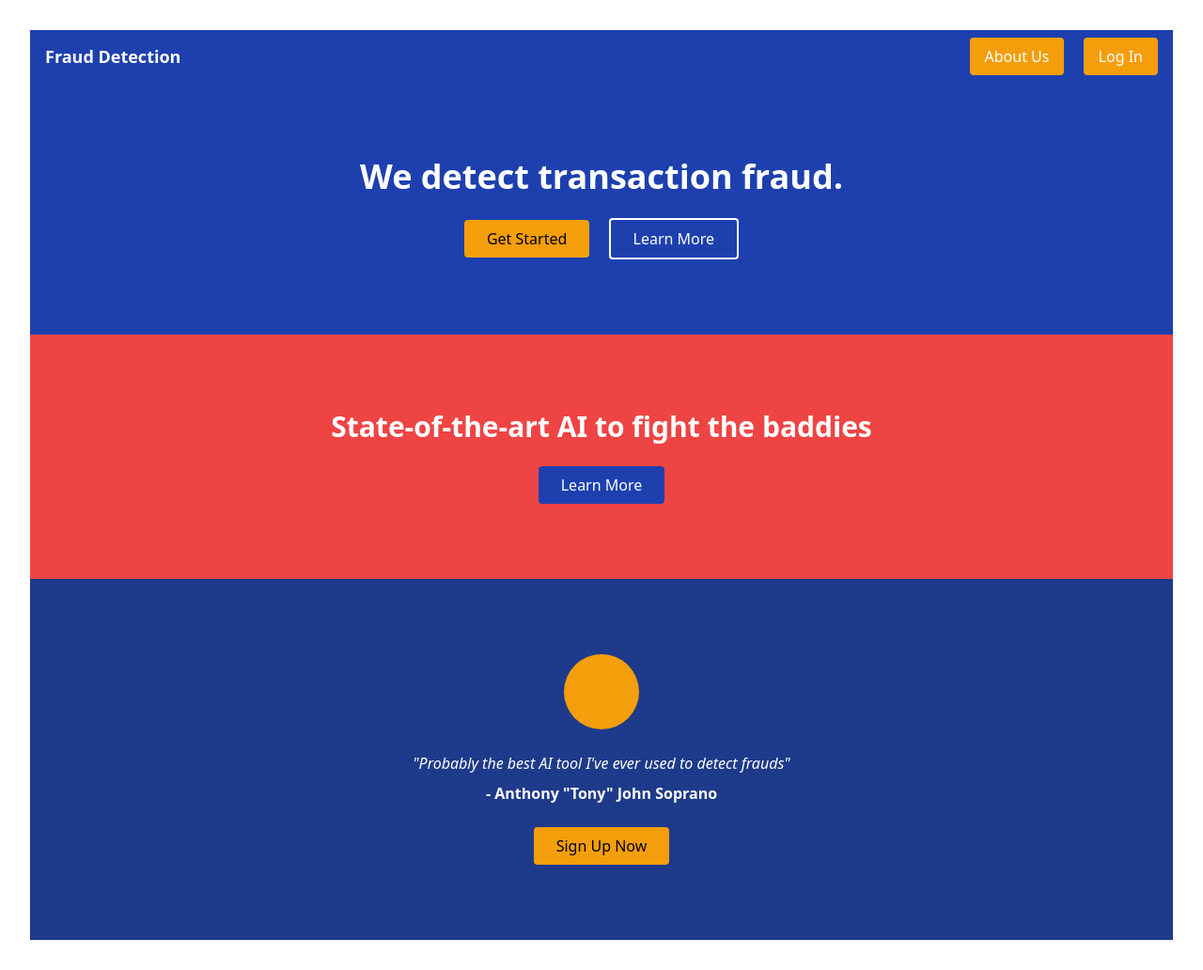
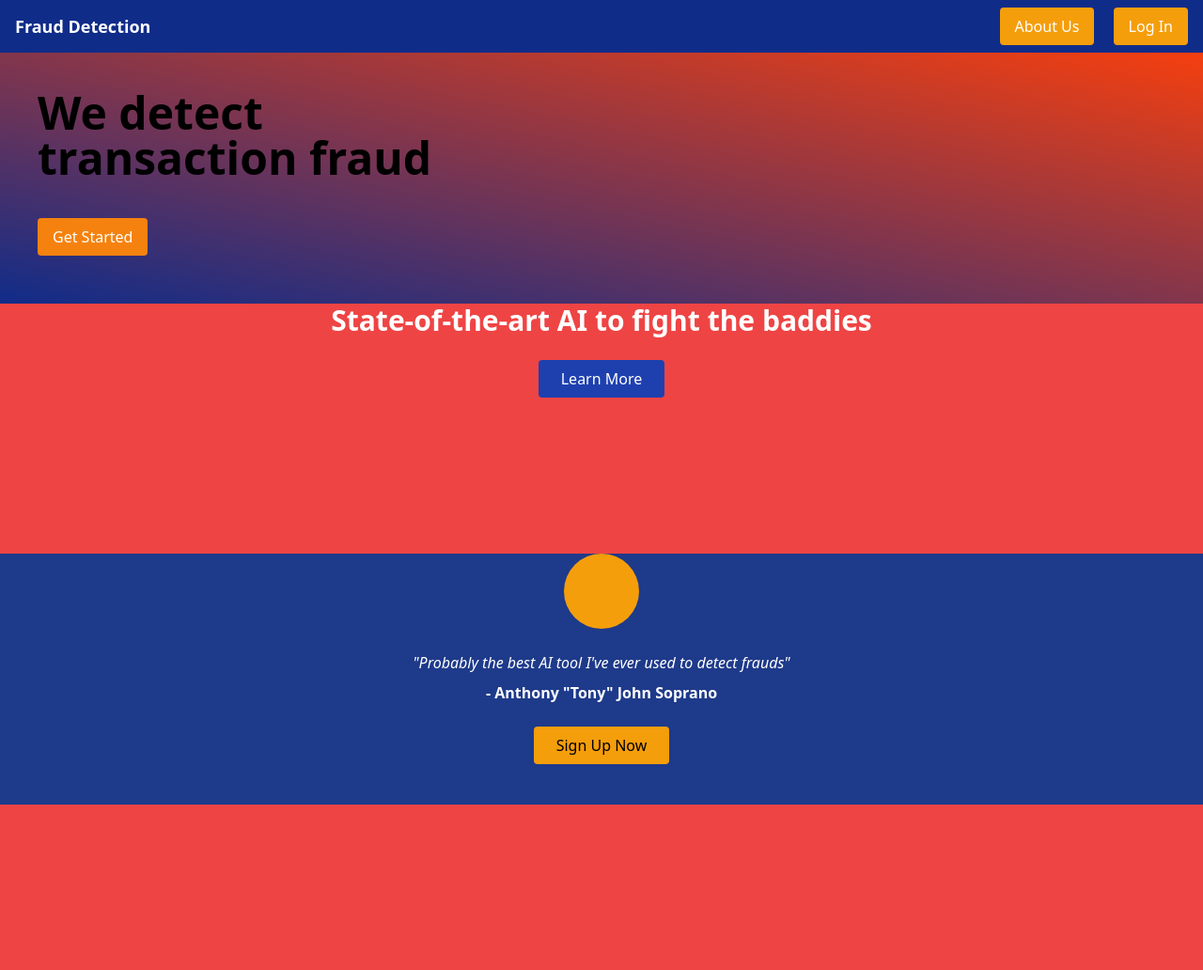
Before and after one commit to jnsltk/fraud_detection, a Django app: page /core/ in a window 1280 px wide. Shown: the whole page at 94% size. After the commit the page ends 856 px from the top, so only its background shows below. Run offline with Django 5.2, Linux system fonts and the light colour scheme; some libraries are stand-ins or nearby versions.

Commit message:
#7 Fix styling of the home page. there are still fixes left

```diff
--- a/fraud_detection/core/templates/base_generic.html
+++ b/fraud_detection/core/templates/base_generic.html
@@ -12,7 +12,7 @@
 <body class="bg-slate-100 font-sans leading-normal tracking-normal">
 
     <!-- Main Content -->
-    <div class="bg-white p-6 md:p-8">
+    <div class="bg-white h-dvh">
         {% block content %}
         <!-- Content will be injected here -->
         {% endblock %}
--- a/fraud_detection/core/templates/home_page/home_page.html
+++ b/fraud_detection/core/templates/home_page/home_page.html
@@ -1,20 +1,17 @@
 <!-- Hero Section -->
-<div class="text-center py-20 bg-blue-800 text-white">
-    <h1 class="text-4xl font-bold">We detect transaction fraud.</h1>
-    <div class="mt-6 space-x-4">
+<div class="relative bg-gradient-to-bl from-[#f53f0f] to-[#102c89] h-1/3 text-center">
+    <h1 class="text-5xl font-bold text-left pl-10 pt-10">We detect</h1>
+    <h1 class="text-5xl font-bold text-left pl-10" >transaction fraud</h1>
+    <div class="flex px-10 py-10 justify-content-start">
         <button
-            class="px-6 py-2 bg-amber-500 rounded text-black hover:bg-red-600 transition-colors">
+            class="px-4 py-2 bg-[#F5820F] rounded text-white hover:bg-red-600 transition-colors">
             Get Started
-        </button>
-        <button
-            class="px-6 py-2 bg-transparent border-2 border-white rounded hover:bg-white hover:text-blue-800 transition-colors">
-            Learn More
         </button>
     </div>
 </div>
 
 <!-- Call-to-Action Section -->
-<div class="text-center py-20 bg-red-500 text-white">
+<div class="text-center h-1/3 bg-red-500 text-white">
     <h2 class="text-3xl font-bold">State-of-the-art AI to fight the baddies</h2>
     <button
         class="mt-6 px-6 py-2 bg-blue-800 rounded hover:bg-blue-900 transition-colors">
@@ -23,7 +20,7 @@
 </div>
 
 <!-- Testimonial Section -->
-<div class="text-center py-20 bg-blue-900 text-white">
+<div class="text-center h-1/3 bg-blue-900 text-white">
     <div class="mx-auto rounded-full bg-amber-500 w-20 h-20"></div>
     <blockquote class="mt-6 italic">"Probably the best AI tool I've ever used to detect frauds"</blockquote>
     <p class="mt-2 font-bold">- Anthony "Tony" John Soprano</p>
--- a/fraud_detection/core/templates/home_page/logged_out_nav_bar.html
+++ b/fraud_detection/core/templates/home_page/logged_out_nav_bar.html
@@ -1,4 +1,4 @@
-<div class="flex items-center justify-between px-4 py-2 bg-blue-800 text-white">
+<div class="flex items-center justify-between px-4 py-2 bg-[#102c89] text-white">
     <h1 class="text-lg font-bold">Fraud Detection</h1>
     <div class="space-x-4">
         <!-- About Us Button -->
--- a/fraud_detection/core/views.py
+++ b/fraud_detection/core/views.py
@@ -1,8 +1,4 @@
 from django.shortcuts import render
 
 def home_page(request):
-    context = {
-        'message': "hellooo"
-    }
-
-    return render(request, 'home_page/index.html', context=context)
+    return render(request, 'home_page/index.html')
```
